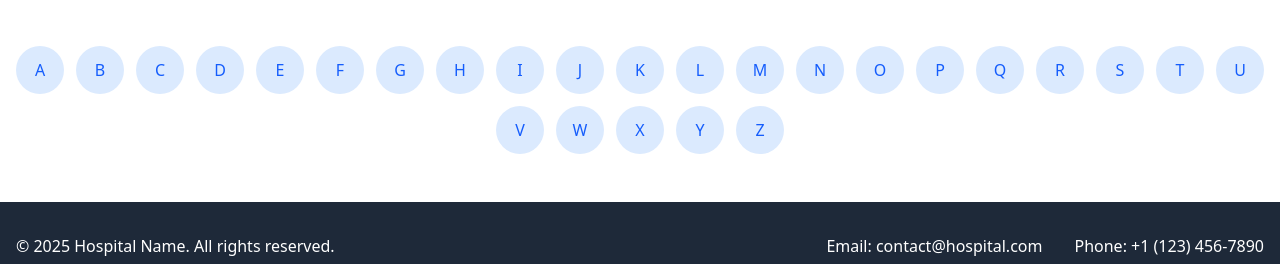
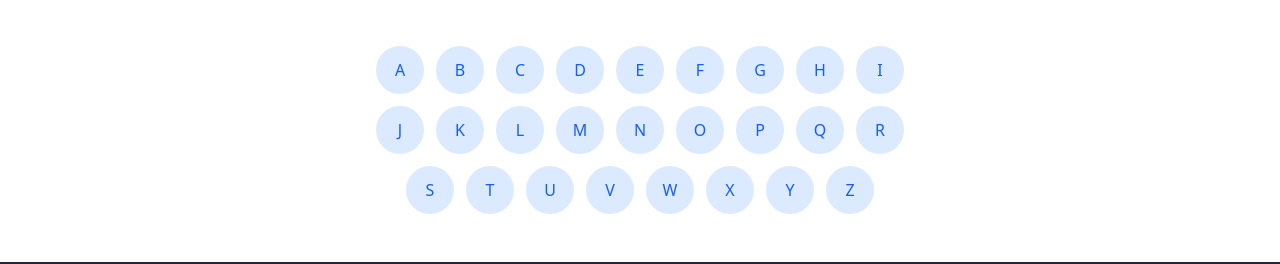
Before and after one commit to MarcosJFR8/DirMed_JS, a Vue app: page / in a window 1280 px wide. Shown: the part 252-516 px from the top of the page. Built offline with nearby package versions, Linux system fonts and the light colour scheme.

Commit message:
body circles arranged in two lines

```diff
--- a/src/components/Body.vue
+++ b/src/components/Body.vue
@@ -12,13 +12,13 @@
         </div>
 
     <!-- Alphabet Circles (A-Z) -->
-        <div class="flex flex-wrap justify-center gap-3">
+        <div class="flex flex-wrap justify-center gap-3 max-w-xl mx-auto">
         <a
             v-for="letter in 'ABCDEFGHIJKLMNOPQRSTUVWXYZ'.split('')"
             :key="letter"
             href="#"
             class="w-12 h-12 flex items-center justify-center rounded-full bg-blue-100 text-blue-600 hover:bg-blue-600 hover:text-white transition">
-            {{ letter }}
+                {{ letter }}
         </a>
         </div>
     </main>
```
